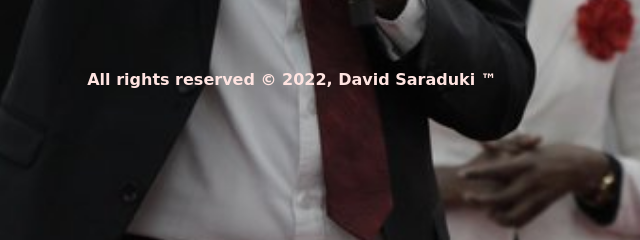
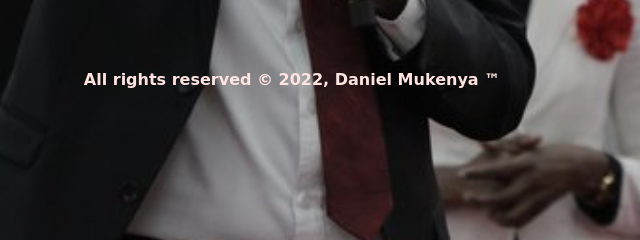
Before and after one commit to watchout254/aiiii, a plain HTML site: page pray.html in a window 1280 px wide. Shown: the part 552-792 px from the top of the page, 348-988 px from the left. Drawn offline with Linux system fonts and the light colour scheme.

Commit message:
tupige sala

```diff
--- a/pray.html
+++ b/pray.html
@@ -66,7 +66,7 @@
         </ul>
     </div>
 
-    <p>All rights reserved &copy; 2022, David Saraduki &trade;</p>
+    <p>All rights reserved &copy; 2022, Daniel Mukenya &trade;</p>
 
 
 </body>
```
